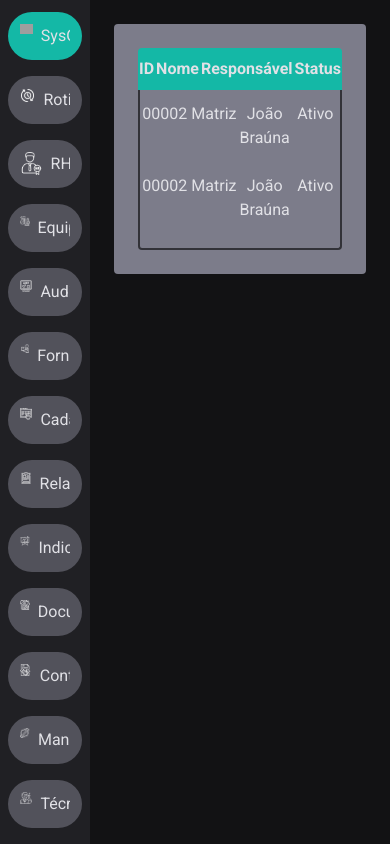
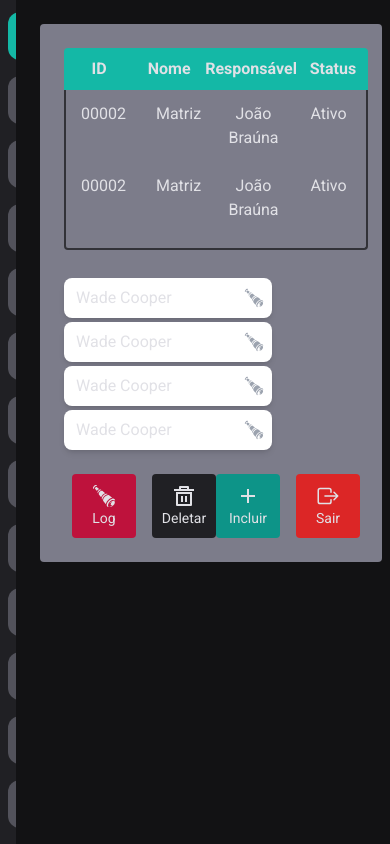
Before and after one commit to LucasPreviato/app.qualidade.frontend, a Next.js app: page /cadastro/colaboradores/colaborador in a window 390 px wide. Built offline with nearby package versions, Linux system fonts and the light colour scheme; grey boxes are pictures that could not be loaded.

Commit message:
Filter and ModalButton components

```diff
--- a/package.json
+++ b/package.json
@@ -11,7 +11,8 @@
     "next": "latest",
     "react": "18.1.0",
     "react-chartjs-2": "^4.3.1",
-    "react-dom": "18.1.0"
+    "react-dom": "18.1.0",
+    "react-icons": "^4.4.0"
   },
   "devDependencies": {
     "@types/node": "17.0.35",
--- /dev/null
+++ b/src/components/FilterLabel/index.tsx
@@ -0,0 +1,68 @@
+import { Fragment, useState } from 'react'
+import { Listbox, Transition } from '@headlessui/react'
+import { GiSpyglass as LogIcon } from 'react-icons/gi'
+
+const people = [
+  { name: 'Wade Cooper' },
+  { name: 'Arlene Mccoy' },
+  { name: 'Devon Webb' },
+  { name: 'Tom Cook' },
+  { name: 'Tanya Fox' },
+  { name: 'Hellen Schmidt' },
+]
+
+export function MyListbox() {
+  const [selected, setSelected] = useState(people[0])
+
+  return (
+    <div className="top-16 w-52">
+      <Listbox value={selected} onChange={setSelected}>
+        <div className="relative mt-1">
+          <Listbox.Button className="relative w-full cursor-default rounded-lg bg-white py-2 pl-3 pr-10 text-left shadow-md focus:outline-none focus-visible:border-indigo-500 focus-visible:ring-2 focus-visible:ring-white focus-visible:ring-opacity-75 focus-visible:ring-offset-2 focus-visible:ring-offset-orange-300 sm:text-sm">
+            <span className="block truncate">{selected.name}</span>
+            <span className="pointer-events-none absolute inset-y-0 right-0 flex items-center pr-2">
+              <LogIcon className="h-5 w-5 text-gray-400" aria-hidden="true" />
+            </span>
+          </Listbox.Button>
+          <Transition
+            as={Fragment}
+            leave="transition ease-in duration-100"
+            leaveFrom="opacity-100"
+            leaveTo="opacity-0"
+          >
+            <Listbox.Options className="absolute z-10 mt-1 max-h-24 w-full overflow-auto rounded-md bg-white py-1 text-base shadow-lg ring-1 ring-black ring-opacity-5 focus:outline-none sm:text-sm">
+              {people.map((person, personIdx) => (
+                <Listbox.Option
+                  key={personIdx}
+                  className={({ active }) =>
+                    `relative cursor-default select-none py-2 pl-10 pr-4 ${
+                      active ? 'bg-amber-100 text-amber-900' : 'text-gray-900'
+                    }`
+                  }
+                  value={person}
+                >
+                  {({ selected }) => (
+                    <>
+                      <span
+                        className={`block truncate ${
+                          selected ? 'font-medium' : 'font-normal'
+                        }`}
+                      >
+                        {person.name}
+                      </span>
+                      {selected ? (
+                        <span className="absolute inset-y-0 left-0 flex items-center pl-3 text-amber-600">
+                          <LogIcon className="h-5 w-5" aria-hidden="true" />
+                        </span>
+                      ) : null}
+                    </>
+                  )}
+                </Listbox.Option>
+              ))}
+            </Listbox.Options>
+          </Transition>
+        </div>
+      </Listbox>
+    </div>
+  )
+}
--- /dev/null
+++ b/src/components/ModalButton/index.tsx
@@ -0,0 +1,19 @@
+import { ReactNode } from 'react'
+
+interface ModalButtonProps {
+  title: string
+  icon: ReactNode
+  color: string
+}
+
+export function ModalButton({ title, icon, color }: ModalButtonProps) {
+  return (
+    <button
+      type="button"
+      className={`h-16 w-16 ${color} rounded flex flex-col items-center justify-center hover:brightness-[0.9] transition-colors`}
+    >
+      {icon}
+      <span className="text-sm">{title}</span>
+    </button>
+  )
+}
--- a/src/pages/cadastro/colaboradores/colaborador/index.tsx
+++ b/src/pages/cadastro/colaboradores/colaborador/index.tsx
@@ -1,5 +1,10 @@
-import React from 'react'
+import { IoExitOutline as CloseIcon } from 'react-icons/io5'
+import { GiSpyglass as LogIcon } from 'react-icons/gi'
+import { MdAdd as AddIcon } from 'react-icons/md'
+import { RiDeleteBin5Line as DeleteIcon } from 'react-icons/ri'
+import { ModalButton } from '../../../../components/ModalButton'
 import { StandardTable } from '../../../../components/StandardTable'
+import { MyListbox } from '../../../../components/FilterLabel'
 
 const heading = [
   {
@@ -118,7 +123,8 @@ const tableBody = [
 export default function Colaborador() {
   return (
     <div className="p-6 w-full h-full">
-      <div className="p-6 bg-dark-500 rounded">
+      <div className="p-6 bg-dark-500 rounded grid gap-6">
+        <div>
           <StandardTable
             tbodyChildren={tableBody.map((tr) => (
               <tr
@@ -139,6 +145,43 @@ export default function Colaborador() {
             ))}
           />
         </div>
+
+        <div>
+          <MyListbox />
+          <MyListbox />
+          <MyListbox />
+          <MyListbox />
+        </div>
+
+        <div className="flex justify-between px-2">
+          <div className="flex gap-4">
+            <ModalButton
+              color="bg-rose-700"
+              icon={<LogIcon size={24} />}
+              title="Log"
+            />
+
+            <ModalButton
+              color="bg-dark-700"
+              icon={<DeleteIcon size={24} />}
+              title="Deletar"
+            />
+          </div>
+
+          <div className="flex gap-4">
+            <ModalButton
+              color="bg-teal-600"
+              icon={<AddIcon size={24} />}
+              title="Incluir"
+            />
+            <ModalButton
+              color="bg-red-600"
+              icon={<CloseIcon size={24} />}
+              title="Sair"
+            />
+          </div>
+        </div>
+      </div>
     </div>
   )
 }
```
Also changed, not shown: 1 other file (tests, documents, lock files or other folders). Lines whose indentation alone changed are shown as unchanged.
